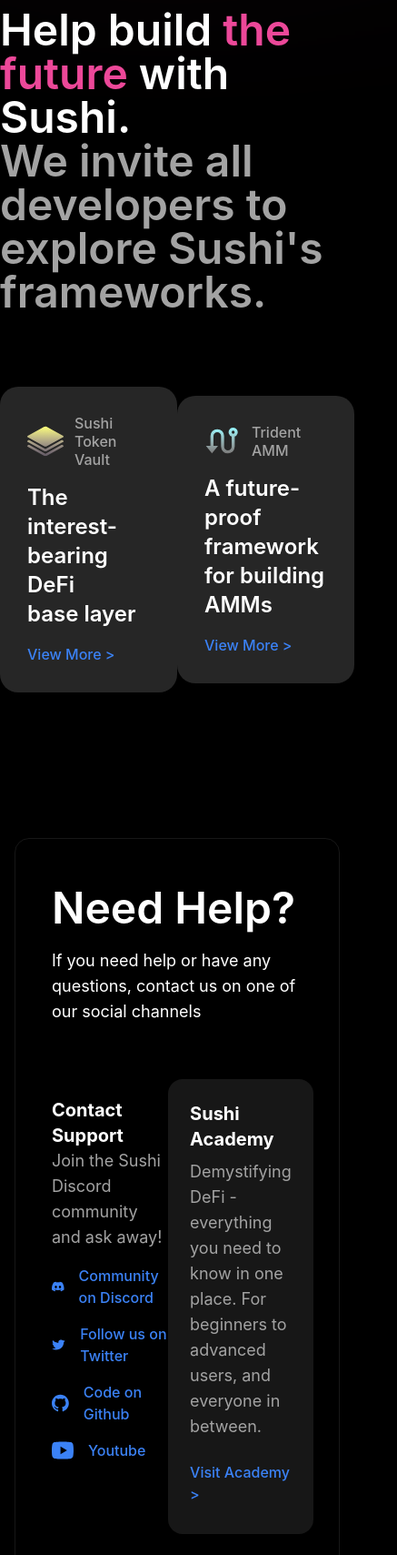
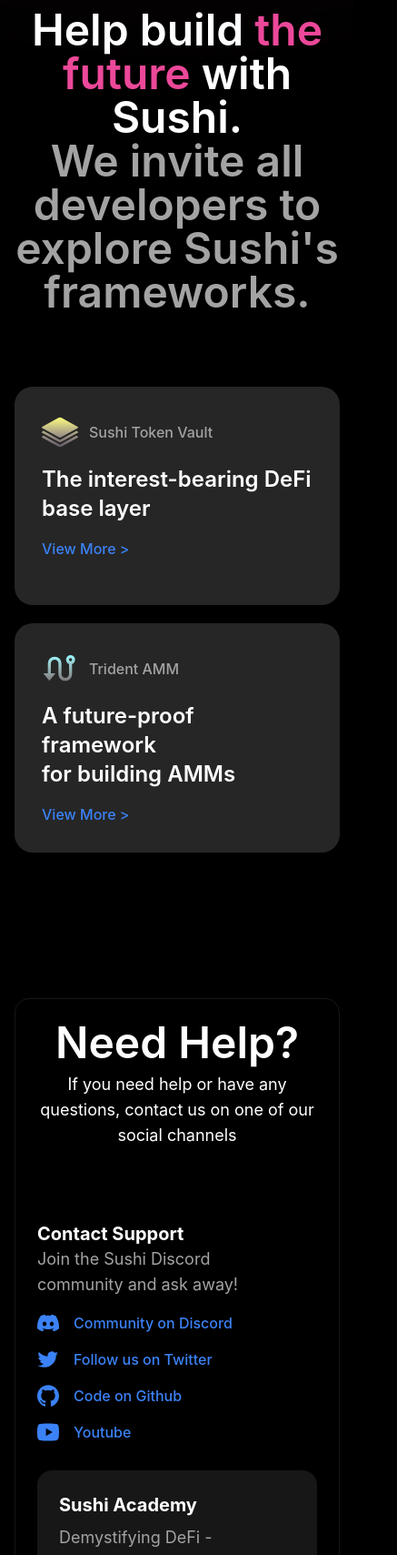
Before and after one commit to valek-web/Sushi, a plain HTML site: page index.html in a window 390 px wide. Shown: the part 5437-7146 px from the top of the page at 91% size, 437 px wide, since content can reach past the window. Drawn offline with nearby package versions, Linux system fonts and the light colour scheme.

Commit message:
mobileFull

```diff
--- a/css/media.css
+++ b/css/media.css
@@ -25,6 +25,12 @@
   .input-box__search {
     width: 100%;
     max-width: 100%;
+  }
+  .cards .container {
+    padding: 0 1rem;
+  }
+  .cards__wrapper {
+    gap: 20px;
   }
 }
 
@@ -63,6 +69,16 @@
 
   section {
     padding: 5rem 0 !important;
+  }
+
+  .cards__wrapper {
+    flex-direction: column;
+  }
+
+  .footer__top {
+    justify-content: center;
+    gap: 30px;
+    flex-wrap: wrap;
   }
 }
 
@@ -127,4 +143,32 @@
     flex-wrap: wrap;
     gap: 30px;
   }
+
+  /*** ***/
+  .cards__title {
+    text-align: center;
+  }
+
+  .help_wrapper {
+    padding: 1.5rem;
+  }
+  .help__box {
+    flex-direction: column;
+    gap: 30px;
+  }
+  .help-card {
+    transform: translateY(0);
+  }
+
+  .help__title {
+    text-align: center;
+    line-height: 1;
+  }
+  .help__descr {
+    text-align: center;
+  }
+
+  .footer {
+    display: none;
+  }
 }
```
